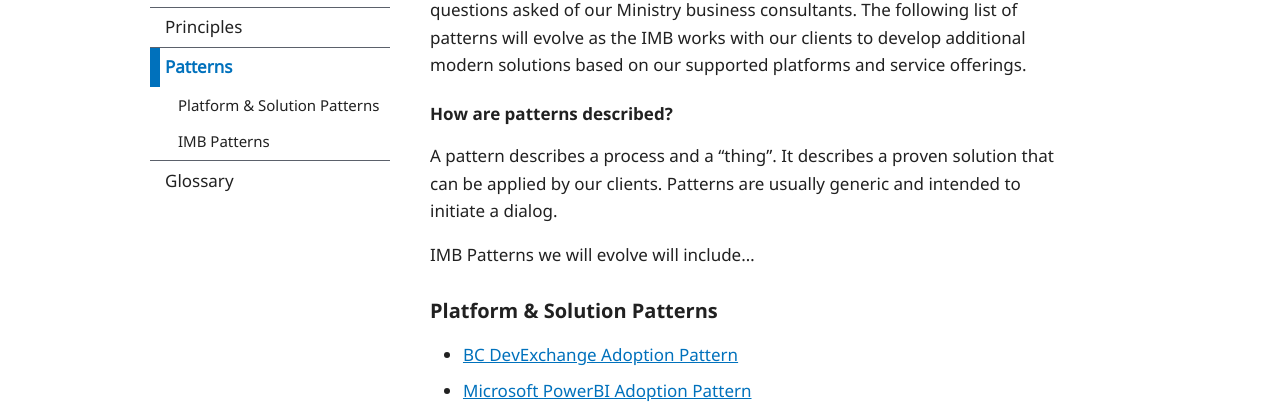
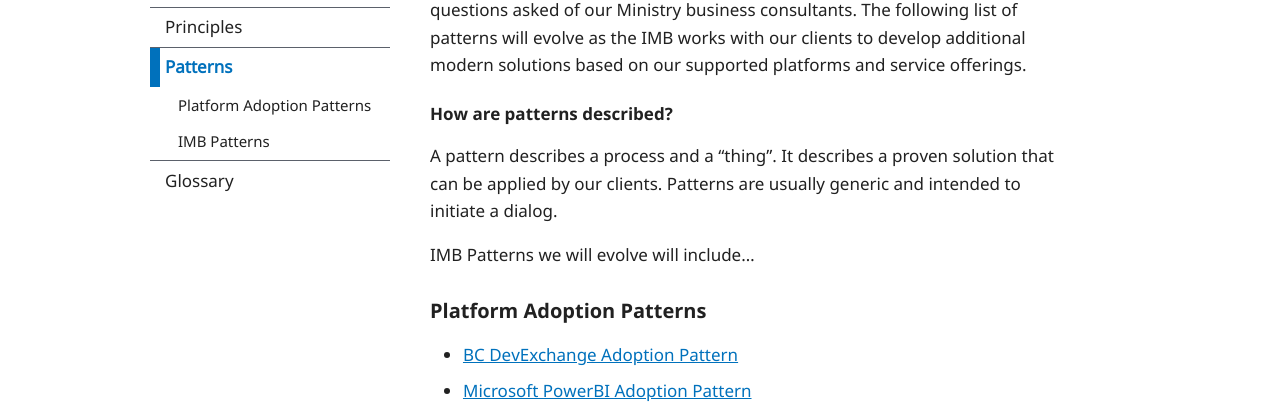
Before and after one commit to HeatherRemacle/exchangelabops, a Jekyll site: the page built from pages/patterns/patterns.md, in a window 1280 px wide. Shown: the part 446-858 px from the top of the page. Built offline with Jekyll 4.4.1, drawn with Linux system fonts in a browser that asks for light colours.

Commit message:
Update patterns name

```diff
--- a/pages/patterns/patterns.md
+++ b/pages/patterns/patterns.md
@@ -5,8 +5,8 @@ permalink: /patterns
 layout: post
 sidenav: docs
 subnav:
-  - text: Platform & Solution Patterns
-    href: '#platform--solution-patterns'
+  - text: Platform Adoption Patterns
+    href: '#platform-adoption-patterns'
   - text: IMB Patterns
     href: '#imb-patterns'
 ---
@@ -19,13 +19,13 @@ A pattern describes a process and a "thing". It describes a proven solution that
 
 IMB Patterns we will evolve will include...
 
-### Platform & Solution Patterns
-- [BC DevExchange Adoption Pattern](/CITZ-IMB-playbook/platform-&-solution-patterns#bc-devexchange-adoption-pattern)
-- [Microsoft PowerBI  Adoption Pattern](/CITZ-IMB-playbook/platform-&-solution-patterns#microsoft-powerbi-adoption-pattern)
-- [Microsoft Dynamics Adoption Pattern](/CITZ-IMB-playbook/platform-&-solution-patterns#microsoft-dynamics-adoption-pattern)
-- [Microsoft Sharepoint Adoption Pattern](/CITZ-IMB-playbook/platform-&-solution-patterns#microsoft-sharepoint-adoption-pattern)
-- [BC Dev Exchange DevOps Container Platform (OpenShift) Adoption Pattern](/CITZ-IMB-playbook/platform-&-solution-patterns#bc-dev-exchange-devops-container-platform-openshift-adoption-pattern)
-- [Progressive Web Application Capstone Pattern](/CITZ-IMB-playbook/platform-&-solution-patterns#progressive-web-application-capstone-pattern) <span style="color: green">\*currently in development\*</span>
+### Platform Adoption Patterns
+- [BC DevExchange Adoption Pattern](/CITZ-IMB-playbook/platform-adoption-patterns#bc-devexchange-adoption-pattern)
+- [Microsoft PowerBI  Adoption Pattern](/CITZ-IMB-playbook/platform-adoption-patterns#microsoft-powerbi-adoption-pattern)
+- [Microsoft Dynamics Adoption Pattern](/CITZ-IMB-playbook/platform-adoption-patterns#microsoft-dynamics-adoption-pattern)
+- [Microsoft Sharepoint Adoption Pattern](/CITZ-IMB-playbook/platform-adoption-patterns#microsoft-sharepoint-adoption-pattern)
+- [BC Dev Exchange DevOps Container Platform (OpenShift) Adoption Pattern](/CITZ-IMB-playbook/platform-adoption-patterns#bc-dev-exchange-devops-container-platform-openshift-adoption-pattern)
+- [Progressive Web Application Capstone Pattern](/CITZ-IMB-playbook/platform-adoption-patterns#progressive-web-application-capstone-pattern) <span style="color: green">\*currently in development\*</span>
 
 ### IMB Patterns
 - [Ministry IMB IM/IT Strategic Planning Pattern](/CITZ-IMB-playbook/imb-patterns#ministry-imb-imit-strategic-planning-pattern)
```
Also changed, not shown: _data/navigation.yml (+2 -26 lines), pages/patterns/platform-adoption-patterns.md (renamed from pages/patterns/platform-&-solution-patterns.md, +2 -2 lines).
